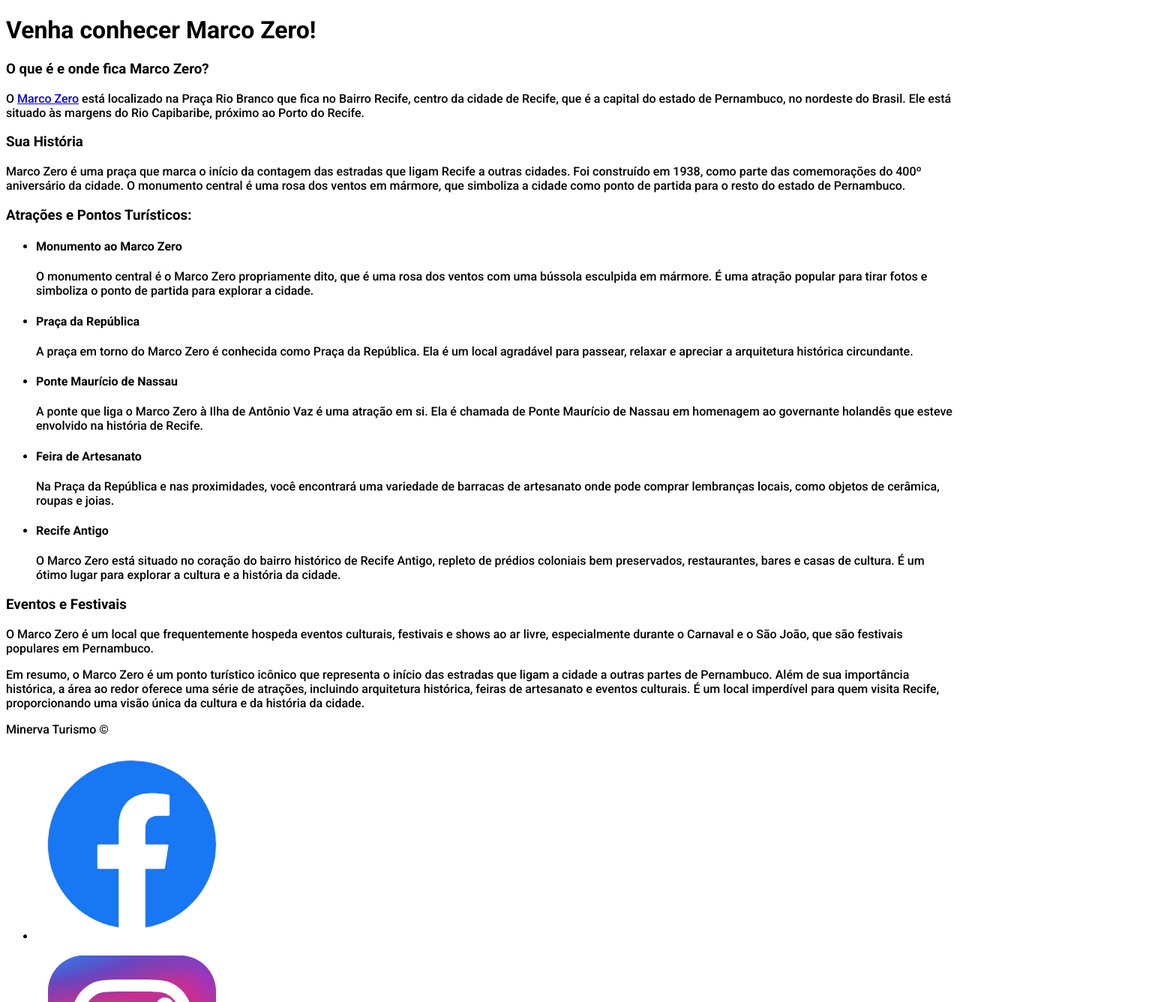
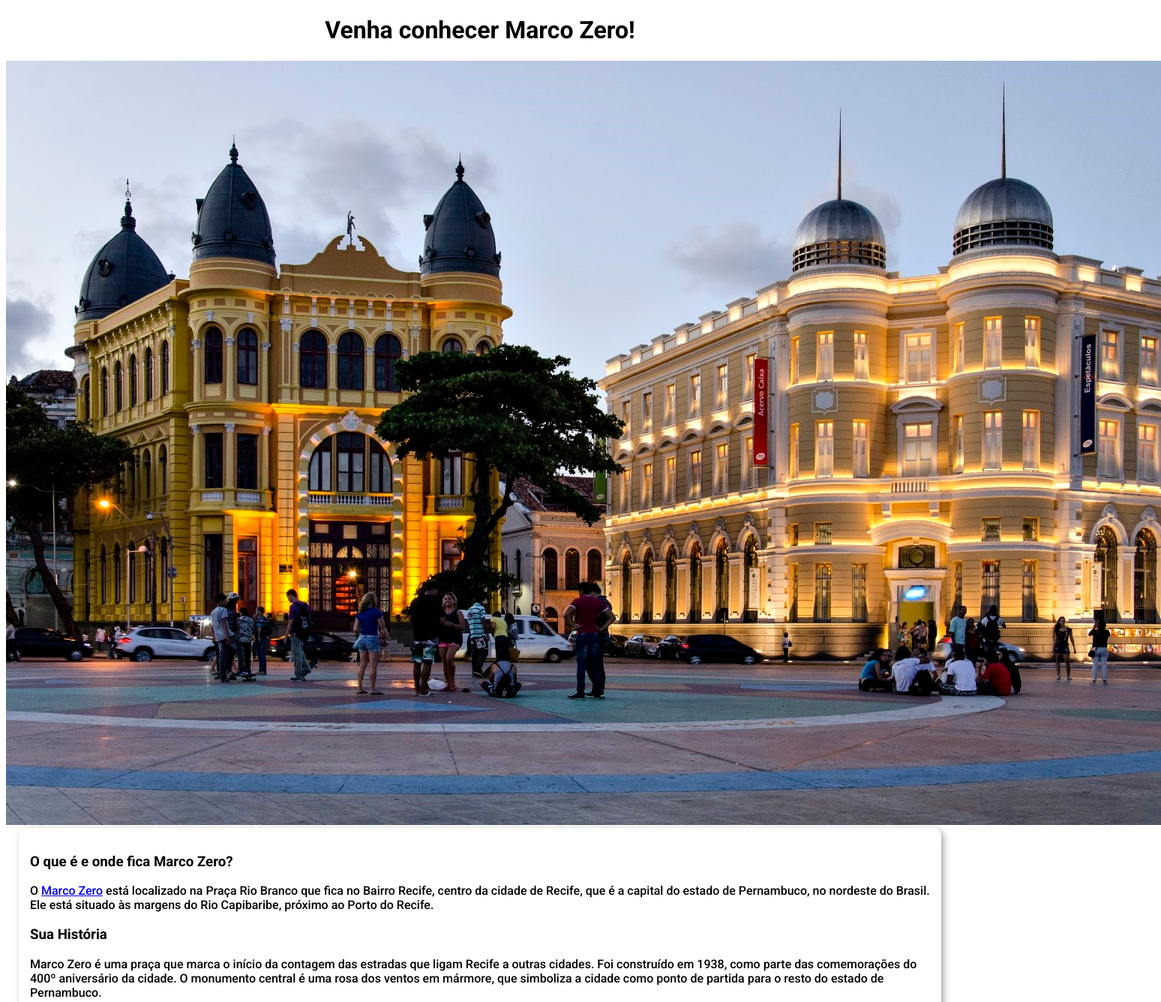
Before and after one commit to luccaByte/html5-recife-marco-zero, a plain HTML site: page index.html in a window 1280 px wide. Shown: the top 1336 px of the page at 75% size, 1548 px wide, since content can reach past the window. Drawn offline with Linux system fonts and the light colour scheme.

Commit message:
Atualizando o projeto

```diff
--- a/assets/css/global.css
+++ b/assets/css/global.css
@@ -1,3 +1,45 @@
 * {
     font-family: 'Roboto', sans-serif;
 }
+
+.cabecalho {
+    display: inline;
+    justify-content: center;
+    align-items: center;
+    text-align: center;
+    margin: auto;
+    width: 20rem;
+}
+
+
+.conteudo {
+    background-color: white;
+    border-radius: 10px;
+    padding: 15px;
+    width: 75rem;
+    margin: auto;
+    box-shadow: 3px 3px 10px rgba(0, 0, 0, 0.363);
+}
+
+.rodape #c {
+    text-align: center;
+    font-size: 15px;
+}
+
+.redes {
+}
+
+.redes li {
+    list-style-type: none;
+    display: inline-block;
+    margin: 0 0 0 15px;
+    justify-content: center;
+    align-items: center;
+}
+
+.redes li img {
+    max-width:50px;
+    max-height:50px;
+    width: auto;
+    height: auto;
+}
--- a/index.html
+++ b/index.html
@@ -16,12 +16,13 @@
     <body>
 
         <!-- Cabeçalho -->
-        <header id="cabecalho">
+        <header class="cabecalho">
             <h1>Venha conhecer Marco Zero!</h1>
+            <img src="assets/img/main/marcozero_banner01.jpg" alt="">
         </header>
 
         <!-- Conteúdo Principal -->
-        <main id="conteudo">
+        <main class="conteudo">
             <article class="artigo">
                 <div class="destaque">
                     <h3>O que é e onde fica Marco Zero?</h3>
@@ -77,9 +78,9 @@
         </main>
 
         <!-- Footer -->
-        <footer id="rodape">
-            <div class="c">
-                <p>Minerva Turismo ©</p>
+        <footer class="rodape">
+            <div id="c">
+                <p>&copy; Minerva Turismos inc.</p>
             </div>
             <div class="redes">
                 <ul>
```
Also changed, not shown: assets/img/main/praca_rio_branco.jpg (added).
